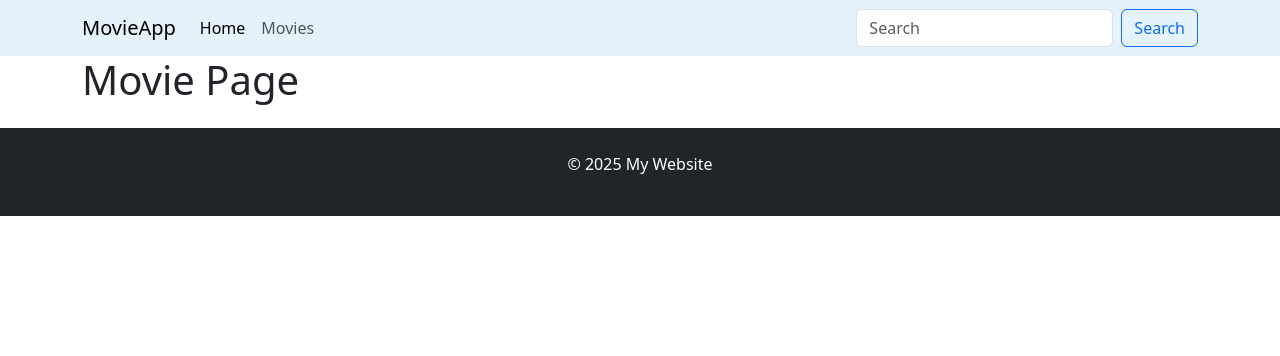
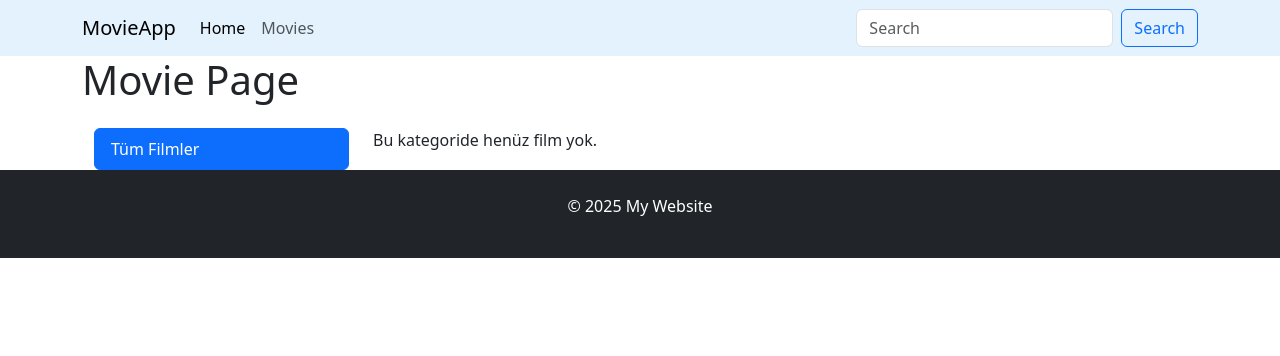
Before and after one commit to HarunOktayB/movieDjango, a Django app: page /movies in a window 1280 px wide. Shown: the top 356 px of the page. Run offline with Django 5.2, Linux system fonts and the light colour scheme; data that the repository does not hold is empty.

Commit message:
Add category filtering for movies page

```diff
--- a/apps/movies/templates/movies/movieList.html
+++ b/apps/movies/templates/movies/movieList.html
@@ -3,25 +3,29 @@
         <div class="row">
             <div class="col-3">
                 <div class="list-group">
+                    <!-- Tüm Filmler Butonu -->
+                    <a href="{% url 'movies' %}" class="list-group-item list-group-item-action {% if not secilen_kategori %}active{% endif %}">
+                        Tüm Filmler
+                    </a>
                     {% for kategori in kategoriler %}
-                        <a href="#" class="list-group-item list-group-item-action" aria-current="true">
-                        {{kategori}}
+                        <a href="{% url 'categories' kategori.id %}"
+                           class="list-group-item list-group-item-action {% if secilen_kategori.id == kategori.id %}active{% endif %}">
+                            {{ kategori }}
                         </a>
                     {% endfor %}
-                  </div>
+                </div>
             </div>
             <div class="col-9">
                 <div class="row">
-
-                        {% for f in filmler  %}
+                    {% for f in filmler %}
                         <div class="col-4">
                             {% include 'movies/partials/movieCard.html' %}
-                            <!--DRY ilkesine göre kendimizi tekrar etmemek için kullanılabilecek yapıyı modüler hale getirmeliyiz. Hem kod daha okunaklı oluyor.-->
                         </div>
-                        {% endfor %}
-
-                    </div>
+                    {% empty %}
+                        <p>Bu kategoride henüz film yok.</p>
+                    {% endfor %}
                 </div>
             </div>
+        </div>
     </div>
-  </div>
+</div>
--- a/apps/movies/views.py
+++ b/apps/movies/views.py
@@ -26,3 +26,15 @@ def movie_details(request, id):
         "filmler": Movie.objects.all()
     }
     return render(request, "movies/details.html", data)
+
+def category_movies(request, id):
+    kategori = Category.objects.get(id=id)  # Seçilen kategoriyi al
+    filmler = Movie.objects.filter(category=kategori)  # O kategoriye ait filmleri al
+
+    data = {
+        "secilen_kategori": kategori,
+        "kategoriler": Category.objects.all(),
+        "filmler": filmler
+    }
+
+    return render(request, "movies/movies.html", data)
```
